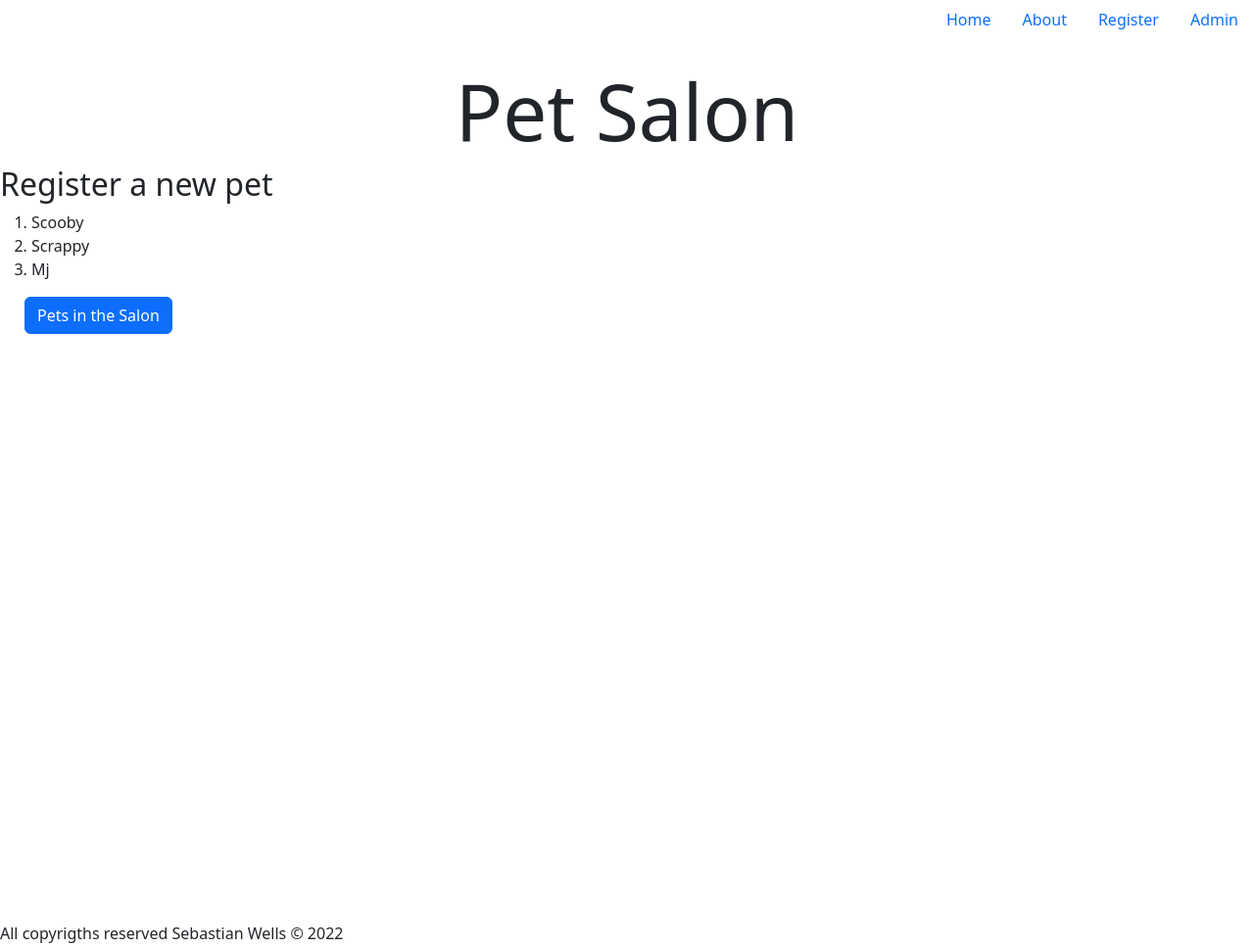
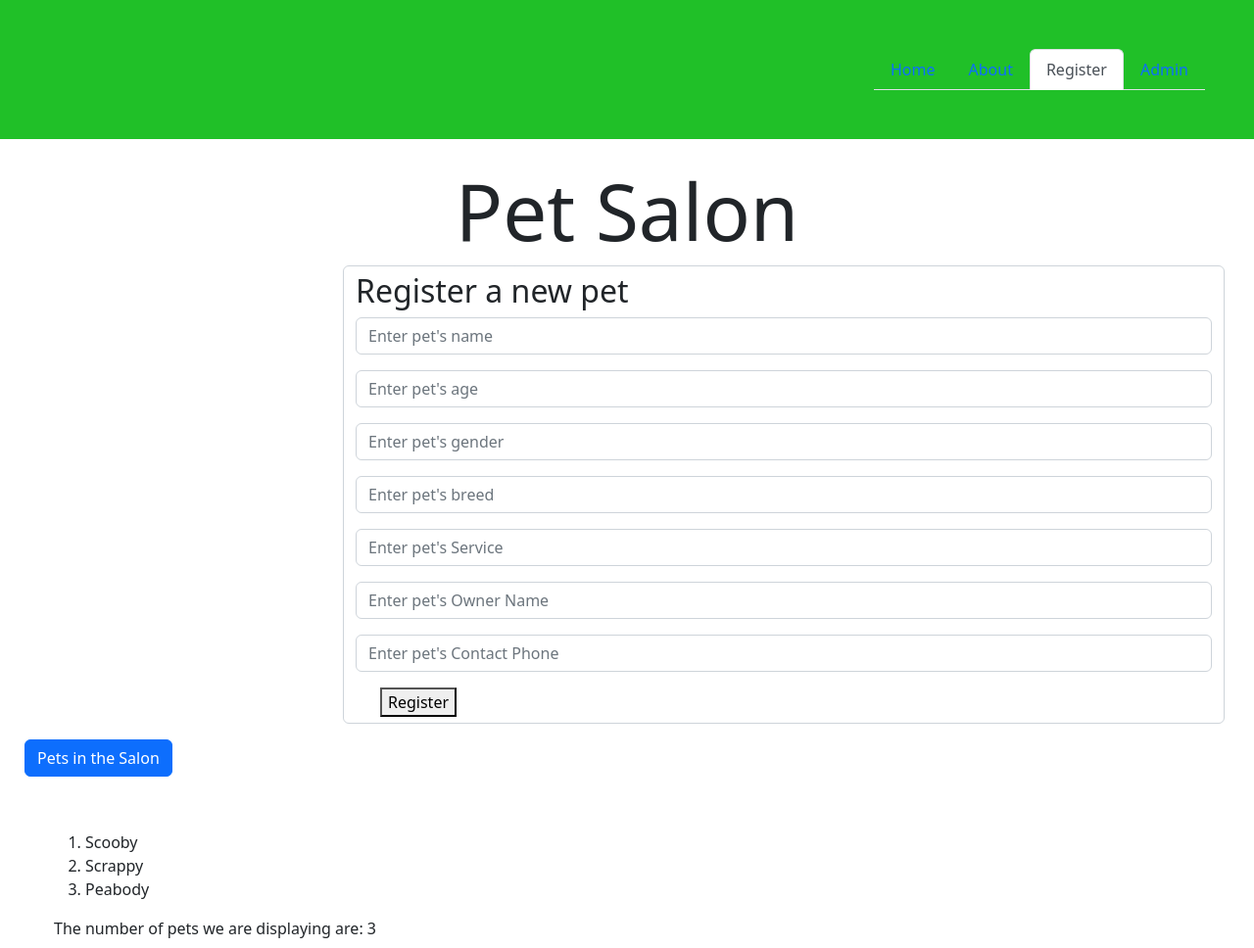
Before and after one commit to SebastianLopezWells/PetSalon-CH30, a plain HTML site: page register.html in a window 1280 px wide. Shown: the top 968 px of the page at 98% size. Drawn offline with nearby package versions, Linux system fonts and the light colour scheme.

Commit message:
1.20
Everything we did in class 2 unit 104

```diff
--- a/register.html
+++ b/register.html
@@ -7,28 +7,64 @@
     <link rel="stylesheet" href="	https://cdn.jsdelivr.net/npm/bootstrap@5.2.0-beta1/dist/css/bootstrap.min.css">
     <link rel="stylesheet" href="style.css">
     <script src="https://kit.fontawesome.com/48cadd1d3e.js" crossorigin="anonymous"></script>
-    <title>Document</title>
+    <title>Register</title>
 </head>
 <body>
     <header>
-
-        <nav class="nav justify-content-end">
-            <a class="nav-link active" aria-current="page" href="index.html">Home</a>
-            <a class="nav-link active" aria-current="page" href="about.html">About</a>
-            <a class="nav-link active" aria-current="page" href="register.html">Register</a>
-            <a class="nav-link active" aria-current="page" href="admin.html">Admin</a>
+        <nav class="nav justify-content-end color-blue-nav">
+            <ul class="nav nav-tabs">
+                <li class="nav-item">
+                    <a class="nav-link " aria-current="page" href="index.html">Home</a>
+                </li>
+                <li class="nav-item">
+                    <a class="nav-link " aria-current="page" href="about.html">About</a>
+                </li>
+                <li class="nav-item">
+                    <a class="nav-link active" aria-current="page" href="register.html">Register</a>
+                </li>
+                <li class="nav-item">
+                    <a class="nav-link " aria-current="page" href="admin.html">Admin</a>
+                </li>
+            </ul>
         </nav>
         <h1 class="display-1">Pet Salon</h1>
     </header>
 
     <main>
+
+        <div class="form-control mb-3 lesser-margin">
         <h2> Register  a new pet</h2>
+            <div class="input-group mb-3">
+                <input type="text" id="txtPetName"      placeholder="Enter pet's name" class="form-control">
+            </div>
+            <div class="input-group mb-3">
+                <input type="text" id="txtPetAge"       placeholder="Enter pet's age"  class="form-control" >
+            </div>
+            <div class="input-group mb-3">
+                <input type="text" id="txtPetGender"    placeholder="Enter pet's gender" class="form-control">
+            </div>
+            <div class="input-group mb-3">
+                <input type="text" id="txtPetBreed"     placeholder="Enter pet's breed" class="form-control">
+            </div>
+            <div class="input-group mb-3">
+                <input type="text" id="txtPetService"   placeholder="Enter pet's Service" class="form-control">
+            </div>
+            <div class="input-group mb-3">
+                <input type="text" id="txtPetOName"     placeholder="Enter pet's Owner Name" class="form-control">
+            </div>
+            <div class="input-group mb-3">
+                <input type="text" id="txtPetContact"   placeholder="Enter pet's Contact Phone" class="form-control">
+            </div>
+            <button type="button" id="btnRegister" onclick="register();">Register</button>
+        </div>
+
+        <button id="alert" class="btn btn-primary" onclick="displayAlert();">Pets in the Salon</button>
         <div class="pets-container">
             <ol id="pets-list">
 
             </ol>
+            <p id="pets-number"></p>
         </div>
-        <button id="alert" class="btn btn-primary" onclick="displayAlert();">Pets in the Salon</button>
     </main>
 
     <footer>
--- a/register.js
+++ b/register.js
@@ -7,65 +7,109 @@ let petSalon = {
         open:"9:00 am",
         close:"6:00 pm",
     },
-    pets:[
-        {
-            name:"Scooby",
-            age:12,
-            breed:"Poodle",
-            gender:"Female",
-            service:"grooming",
-            ownerName:"shaggy",
-            contactPhone:"6648204622"
-        },
-        {
-            name:"Scrappy",
-            age:2,
-            breed:"Poodle",
-            gender:"Male",
-            service:"Vaccine",
-            ownerName:"shaggy",
-            contactPhone:"6648204622"
-        },
-        {
-            name:"Mj",
-            age:15,
-            breed:"Chihuahua",
-            gender:"Female",
-            service:"Nails cut",
-            ownerName:"Ernesto Villanueva",
-            contactPhone:"6643621255"
-        }
-    ],
+    pets:[],
     owner:"Lopez-Wells Sebastian"
 }
 
+//constructor
+function Pet(name, age, gender,breed, service, ownerName, contactPhone){
+    //atributes = parameters
+    this.name = name;
+    this.age = age;
+    this.gender = gender;
+    this.breed = breed;
+    this.service = service;
+    this.ownerName = ownerName;
+    this.contactPhone = contactPhone;
+}
+
+//functions
 function displayInfo()
 {
     document.getElementById("infor").innerHTML = `Welcome to the ${petSalon.name} family. It is available at ${petSalon.address} from ${petSalon.hours.open} to ${petSalon.hours.close}`;
 }
-console.log(petSalon.hours.close);
-console.log(petSalon.pets[0]);
 
-for(let i=0; i<petSalon.pets.length; i++)
-    {
-        document.getElementById("pets-list").innerHTML += `<li> ${petSalon.pets[i].name}</li>`
-    }
 function displayConsole()
 {
-
     for(let i=0; i<petSalon.pets.length; i++)
     {
         console.log(petSalon.pets[i].name);
     }
 
 }
+
 //displayAlert where we use the alert to display how many pets we have registered.
 function displayAlert()
 {
     alert(`This is how many pets we have registered so far. ${petSalon.pets.length} pets`);
 }
 
+function displayNumberPets(){
+    for(let i=0; i<petSalon.pets.length; i++)
+    {
+        document.getElementById("pets-list").innerHTML += `<li> ${petSalon.pets[i].name}</li>`
+    }
+    document.getElementById("pets-number").innerHTML = `The number of pets we are displaying are: ${petSalon.pets.length}`
+}
 
-//calling the function displayInfo();
-displayInfo();
-displayConsole();
+function cleanDisplayNumberPets(){
+        document.getElementById("pets-list").innerHTML = ``;
+
+}
+
+function clearInputs(){
+     //get info from the inputs
+     document.getElementById("txtPetName").value="";
+     document.getElementById("txtPetAge").value="";
+     document.getElementById("txtPetGender").value="";
+     document.getElementById("txtPetBreed").value="";
+     document.getElementById("txtPetService").value="";
+     document.getElementById("txtPetOName").value="";
+     document.getElementById("txtPetContact").value="";
+}
+function register(){
+    //get info from the inputs
+    let petName=document.getElementById("txtPetName").value;
+    let petAge=document.getElementById("txtPetAge").value;
+    let petGender=document.getElementById("txtPetGender").value;
+    let petBreed=document.getElementById("txtPetBreed").value;
+    let petService=document.getElementById("txtPetService").value;
+    let petOwnerName=document.getElementById("txtPetOName").value;
+    let petContact=document.getElementById("txtPetContact").value;
+    //create a obj
+    let pet = new Pet(petName, petAge, petGender, petBreed, petService, petOwnerName, petContact);
+    //push obj
+    petSalon.pets.push(pet);
+
+        displayInfo();
+        displayConsole();
+        cleanDisplayNumberPets()
+        displayNumberPets();
+        clearInputs();
+}
+
+
+
+//have displayed the information in the document as a LIST
+for(let i=0; i<petSalon.pets.length; i++)
+    {
+        document.getElementById("pets-list").innerHTML += `<li> ${petSalon.pets[i].name}</li>`
+    }
+
+function init(){
+    //creating objects
+        let scooby = new Pet("Scooby", 12, "Male", "Cutting Nails", "Sebastian", "664-820-4622");
+        let scrappy = new Pet("Scrappy", 6, "Male", "Bathing", "Sebastian", "664-820-4622");
+        let peabody = new Pet("Peabody", 12, "Male", "Cutting Nails", "Sherman", "664-820-4622");
+
+        petSalon.pets.push(scooby,scrappy,peabody);
+    //main function
+        //calling the functions
+        displayInfo();
+        displayConsole();
+        displayNumberPets();
+    //hook events
+
+}
+
+window.onload = init;
--- a/style.css
+++ b/style.css
@@ -21,3 +21,12 @@ main{
     background-color: rgb(32, 192, 40);
     padding: 50px;
 }
+
+.lesser-margin{
+    margin-left: 350px;
+    width: 900px;
+}
+
+.pets-container{
+    margin: 55px;
+}
```
Also changed, not shown: about.html (+15 -6 lines), index.html (+14 -4 lines).
